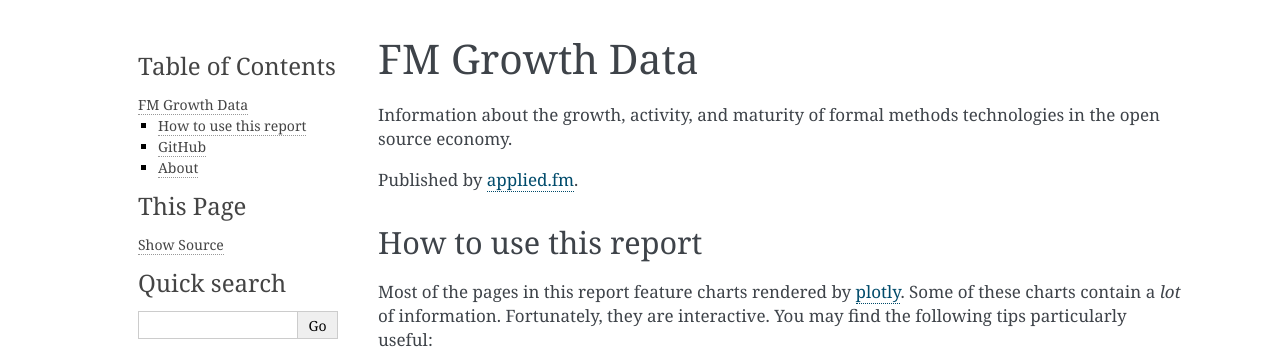
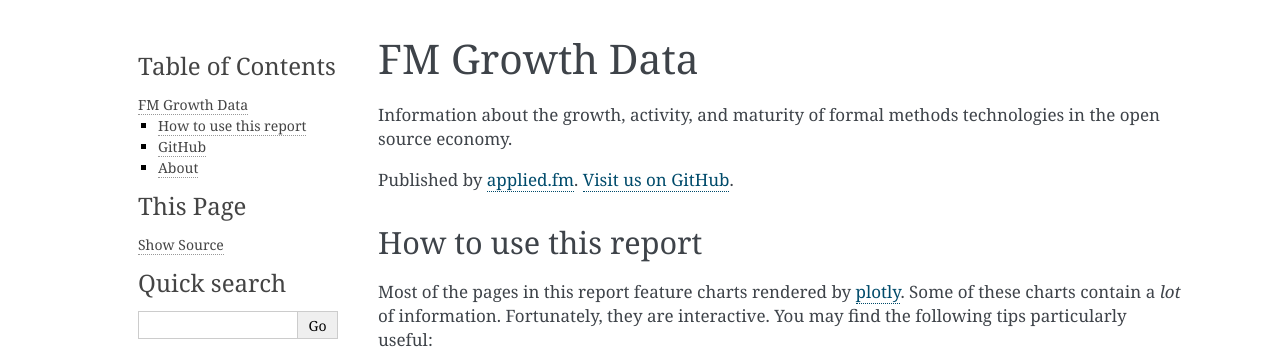
Before and after one commit to appliedfm/growth-data, a Sphinx documentation site: the page built from docs/source/index.rst, in a window 1280 px wide. Shown: the top 363 px of the page. Built offline with Sphinx 7.4.7, drawn with Linux system fonts in a browser that asks for light colours.

Commit message:
Add link to GitHub repo

```diff
--- a/docs/source/index.rst
+++ b/docs/source/index.rst
@@ -3,7 +3,7 @@
 
 Information about the growth, activity, and maturity of formal methods technologies in the open source economy.
 
-Published by `applied.fm <https://applied.fm>`_.
+Published by `applied.fm <https://applied.fm>`_. `Visit us on GitHub <https://github.com/appliedfm/growth-data>`_.
 
 How to use this report
 ----------------------
```
